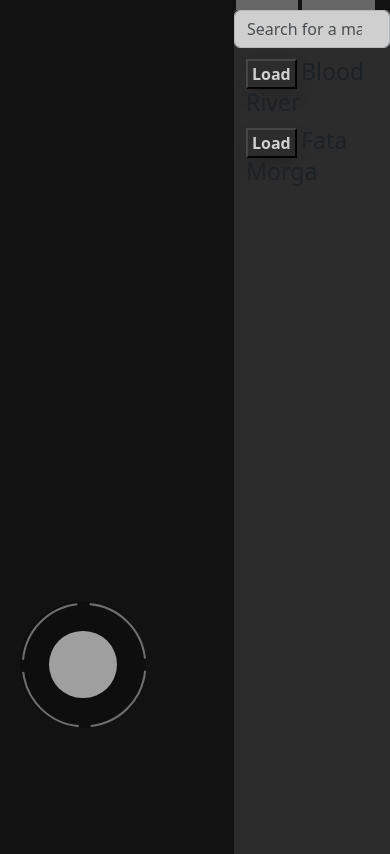
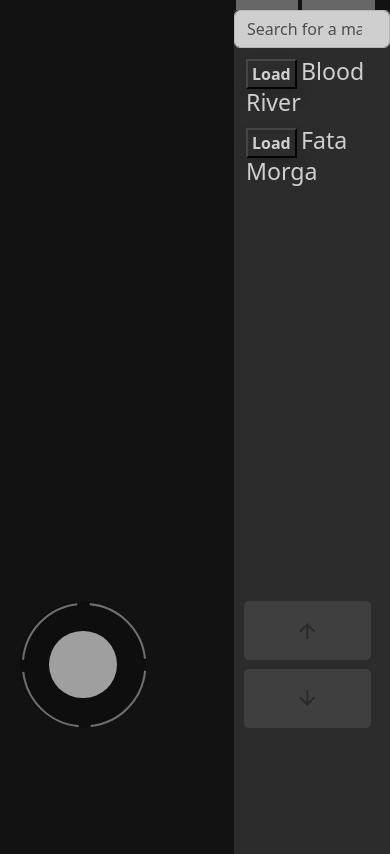
Before and after one commit to BIQ-Cat/dow-map-viewer-web, a Flask app: page / in a window 390 px wide. Shown: the part 83-937 px from the top of the page. Run offline with Flask 3, Linux system fonts and the light colour scheme; parts of the project's set-up code (start-up, migrations or seed data) failed here and were passed over; some web fonts are replaced.

Commit message:
Added mobile support

```diff
--- a/static/js/index.js
+++ b/static/js/index.js
@@ -1,4 +1,30 @@
 import { runGame, stopGame, canvas, ctx, isRunning } from "./play.js";
+
+const joystickHandle = document.querySelector('.joystick-handle')
+const joystickContainer = document.querySelector('.joystick')
+
+let swipeStartX = 0
+let swipeStartY = 0
+
+let swipeTouch = 0
+let joystickTouch = 0
+
+let numberOfTouches = 0
+
+let moveX = 0
+let moveY = 0
+let moveAngle = 0
+let movePitch = 0
+let moveUp = false
+let moveDown = false
+
+
+function isTouchDevice() {
+  return (('ontouchstart' in window) ||
+     (navigator.maxTouchPoints > 0) ||
+     (navigator.msMaxTouchPoints > 0));
+}
+
 
 function resize(setScreen, preload, loaded) {
   const viewport_width = window.innerWidth || document.documentElement.clientWidth;
@@ -30,16 +56,116 @@ function resize(setScreen, preload, loaded) {
   }
 }
 
+
+function calculateAngle(centerX, centerY, pointX, pointY) {
+  const deltaX = pointX - centerX;
+  const deltaY = pointY - centerY;
+
+  const angleInRadians = Math.atan2(deltaY, deltaX);
+
+  return angleInRadians;
+}
+
+function deg2rad(angle) {
+  let angleInDegrees = (angle * 180) / Math.PI + 90;
+  if (angleInDegrees < 0)
+    angleInDegrees += 360
+
+  return angleInDegrees
+}
+
+
+function calculateCircleData(clientX, clientY) {
+  const {x, y, width, height} = joystickContainer.getBoundingClientRect()
+
+  const centerX = x + width / 2
+  const centerY = y + height / 2
+  let distance = Math.sqrt(
+    Math.pow(clientX - centerX, 2) +
+    Math.pow(clientY - centerY, 2)
+  )
+
+  distance = Math.min(Math.max(distance, 0), height / 2)
+
+  const angle = calculateAngle(centerX, centerY, clientX, clientY)
+
+  return {
+    angle: deg2rad(angle),
+    distance,
+    percX: -distance * Math.sin(angle) / (width / 4),
+    percY: -distance * Math.cos(angle) / (height / 2)
+  }
+}
+
+function onSwipeStart(ev) {
+  swipeTouch = numberOfTouches;
+  numberOfTouches++;
+
+  const { clientX, clientY } = ev.touches[swipeTouch]
+  swipeStartX = clientX;
+  swipeStartY = clientY;
+
+  document.addEventListener("touchmove", onSwipeMove);
+  document.addEventListener("touchend", onSwipeEnd);
+}
+
+function onSwipeMove(ev) {
+  const { clientX, clientY } = ev.touches[swipeTouch];
+
+  const deltaX = clientX - swipeStartX;
+  const deltaY = clientY - swipeStartY;
+
+  moveAngle = deltaX / 3
+  movePitch = deltaY / 3
+
+  swipeStartX = clientX
+  swipeStartY = clientY
+}
+
+function onSwipeEnd() {
+  numberOfTouches--;
+
+  document.removeEventListener("touchmove", onSwipeMove)
+  document.removeEventListener("touchend", onSwipeEnd)
+
+  moveAngle = 0;
+  movePitch = 0;
+}
+
 function onJoystickStart(ev) {
+  joystickTouch = numberOfTouches;
+  numberOfTouches++;
+
+  onJoystickMove(ev);
   document.addEventListener("touchmove", onJoystickMove);
   document.addEventListener("touchend", onJoystickEnd);
 }
 
-function onJoystickMove(ev) {}
+function onJoystickMove(ev) {
+
+  const { angle, distance, percX, percY } = calculateCircleData(
+    ev.touches[joystickTouch].clientX,
+    ev.touches[joystickTouch].clientY
+  )
+
+  joystickHandle.style.transform = `translateY(${-distance}px)`;
+  joystickHandle.parentElement.style.transform = `rotate(${angle}deg)`;
+
+  moveX = percX;
+  moveY = percY;
+}
 
 function onJoystickEnd() {
+  numberOfTouches--;
+
   document.removeEventListener("touchmove", onJoystickMove);
   document.removeEventListener("touchend", onJoystickEnd);
+
+  joystickHandle.style.transform = "";
+  joystickHandle.parentElement.style.transform = "";
+
+  moveX = 0;
+  moveY = 0;
 }
 
 (function() {
@@ -82,12 +208,38 @@ function onJoystickEnd() {
     }
 
 
-    const joystickHandle = document.querySelector('.joystick-handle')
-    const joystickContainer = document.querySelector('.joystick')
+    joystickContainer.hidden = !isTouchDevice()
+    document.querySelector(".height-controller").hidden = !isTouchDevice()
 
-    joystickContainer.addEventListener("touchstart", onJoystickStart)
+    if (isTouchDevice()) {
+      joystickContainer.addEventListener("touchstart", onJoystickStart)
+      canvas.addEventListener("touchstart", onSwipeStart)
+
+      const upBtn = document.getElementById("up")
+      const downBtn = document.getElementById("down")
+
+      upBtn.addEventListener("touchstart", () => {
+        upBtn.style.opacity = 1;
+        moveUp = true;
+      })
+      upBtn.addEventListener("touchend", () => {
+        upBtn.style.opacity = 0.4;
+        moveUp = false;
+      })
+
+      downBtn.addEventListener("touchstart", () => {
+        downBtn.style.opacity = 1;
+        moveDown = true;
+      })
+      downBtn.addEventListener("touchend", () => {
+        downBtn.style.opacity = 0.4;
+        moveDown = false;
+      })
+    }
 
     const renderMap = () => {
+      exports.moveCameraByPerc(moveX, moveY, moveAngle, movePitch, moveUp, moveDown)
+
       ctx.clearRect(0, 0, canvas.width, canvas.height)
       exports.getPixels();
 
--- a/static/style/main.css
+++ b/static/style/main.css
@@ -11,6 +11,7 @@ body {
     background-color: #121212;
     overflow: hidden;
     height: 100%;
+    color: #fff;
 }
 
 #root {
@@ -26,8 +27,6 @@ body {
   position: absolute;
   bottom: 15vh;
   left: 5vw;
-
-  display: none;
 
   background-color: rgba(0, 0, 0, 0.2);
   border-radius: 50%;
@@ -100,6 +99,7 @@ aside {
   width: 40vw;
   height: 80vh;
   overflow: scroll;
+  z-index: 100;
 }
 
 canvas {
@@ -144,6 +144,28 @@ form div {
   display: none;
 }
 
+.height-controller {
+  position: absolute;
+  bottom: 15vh;
+  right: 5vw;
+  width: 15vmax;
+  height: 15vmax;
+}
+
+.height-controller>button {
+  width: 100%;
+  height: 7vmax;
+  background-color: #fff;
+  opacity: 0.4;
+  border: none;
+  margin-bottom: 1vmax;
+  border-radius: 5px;
+}
+
+.height-controller>button:last-child {
+  margin-bottom: 0;
+}
+
 @media (max-width: 1000px) {
   aside {
     position: absolute;
@@ -153,10 +175,6 @@ form div {
     background-color: #333;
     opacity: 0.8;
     height: 100%;
-  }
-
- .joystick {
-    display: block;
   }
 
   #root {
--- a/templates/index.html
+++ b/templates/index.html
@@ -35,6 +35,15 @@
   </div>
 </div>
 
+<div class="height-controller">
+  <button id="up" class="material-symbols-outlined">
+    arrow_upward
+  </button>
+  <button id="down" class="material-symbols-outlined">
+    arrow_downward
+  </button>
+</div>
+
 <script type="text/javascript" src="/static/wasm/wasm_exec.js"></script>
 <script type="module" src="/static/js/index.js"></script>
 {% endblock %}
```
